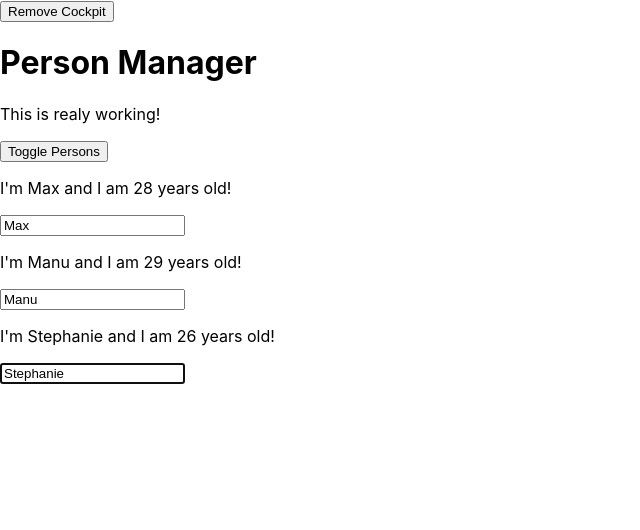
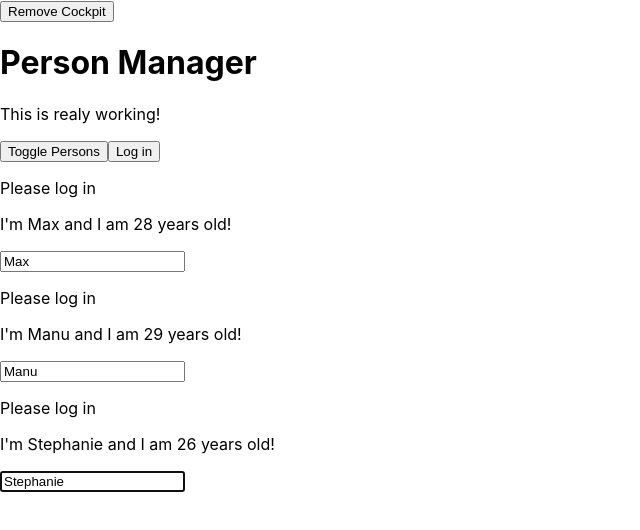
Before and after one commit to yros1/react-complete-guide, a React app: page / in a window 1280 px wide. Shown: the top 530 px of the page, without its empty margins (0-640 px from the left). Built offline with nearby package versions, Linux system fonts and the light colour scheme.

Commit message:
Understanding Prop Chain Problems

```diff
--- a/src/components/Cockpit/Cockpit.js
+++ b/src/components/Cockpit/Cockpit.js
@@ -52,6 +52,7 @@
           <p className={assignedClasses.join(' ')}> This is realy working!</p>
           <button ref={toggleBtnRef} className = {btnClass}
             onClick={props.clicked}>Toggle Persons</button>
+          <button onClick={props.login}>Log in</button>
         </div>
     );
 };
--- a/src/components/Persons/Person/Person.js
+++ b/src/components/Persons/Person/Person.js
@@ -32,6 +32,8 @@
         console.log('[Person.js] rendering...');
         return (
             <Aux>
+                {this.props.isAuth ? <p>Authenticated!</p> : <p>Please log in</p>}
+                {/* <p>Authenticated!</p> */}
                 <p onClick={this.props.click}> I'm {this.props.name} and I am {this.props.age} years old!
                 </p>
                 <p>{this.props.children}</p>
--- a/src/components/Persons/Persons.js
+++ b/src/components/Persons/Persons.js
@@ -61,7 +61,9 @@
                         name={person.name}
                         age={person.age}
                         key={person.id}
-                        changed={( event ) => this.props.changed( event, person.id )} />
+                        changed={( event ) => this.props.changed( event, person.id )}
+                        isAuth={this.props.isAuthenticated}
+                        />
                   )
             });
       }
--- a/src/containers/App.js
+++ b/src/containers/App.js
@@ -22,7 +22,8 @@
     otherState: 'some other value',
     showPersons: false,
     showCockpit: true,
-    changeCounter: 0
+    changeCounter: 0,
+    authenticated: false
   }
 
   static getDerivedStateFromProps(props, state) {
@@ -92,6 +93,10 @@
     this.setState( {showPersons: !doesShow} );
   }
 
+  loginHandler = () => {
+    this.setState({authenticated: true});
+  };
+
   render() {
     console.log('[App.js] render');
     let persons = null;
@@ -100,7 +105,9 @@
        persons = <Persons
                   persons = {this.state.persons}
                   clicked = {this.deletePersonHandler}
-                  changed = {this.nameChangedHandler} />;
+                  changed = {this.nameChangedHandler}
+                  isAuthenticated = {this.state.authenticated}
+                  />;
     }
 
     return (
@@ -117,7 +124,9 @@
             title = {this.props.appTitle}
             showPersons = {this.state.showPersons}
             personsLength = {this.state.persons.length}
-            clicked = {this.togglePersonsHandler}/>
+            clicked = {this.togglePersonsHandler}
+            login={this.loginHandler}
+            />
           ) : null }
 
           {persons}
```
